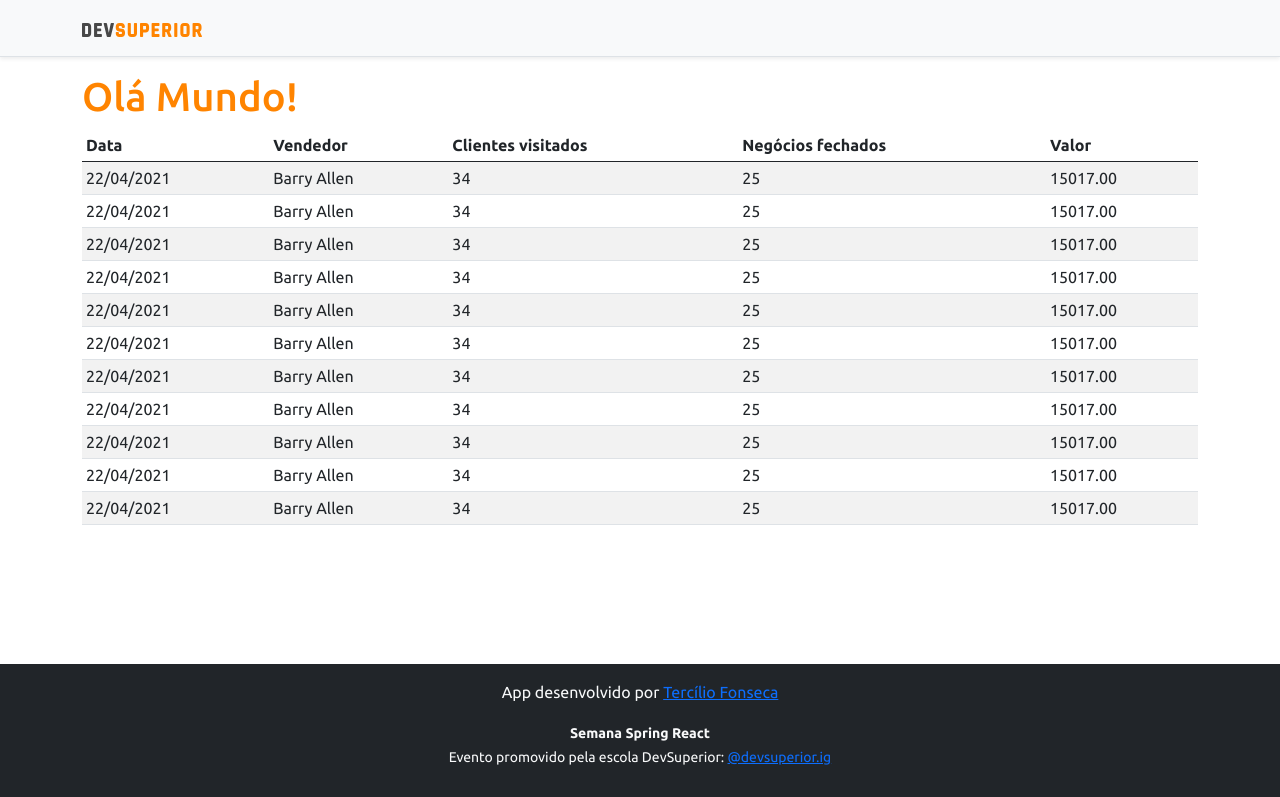
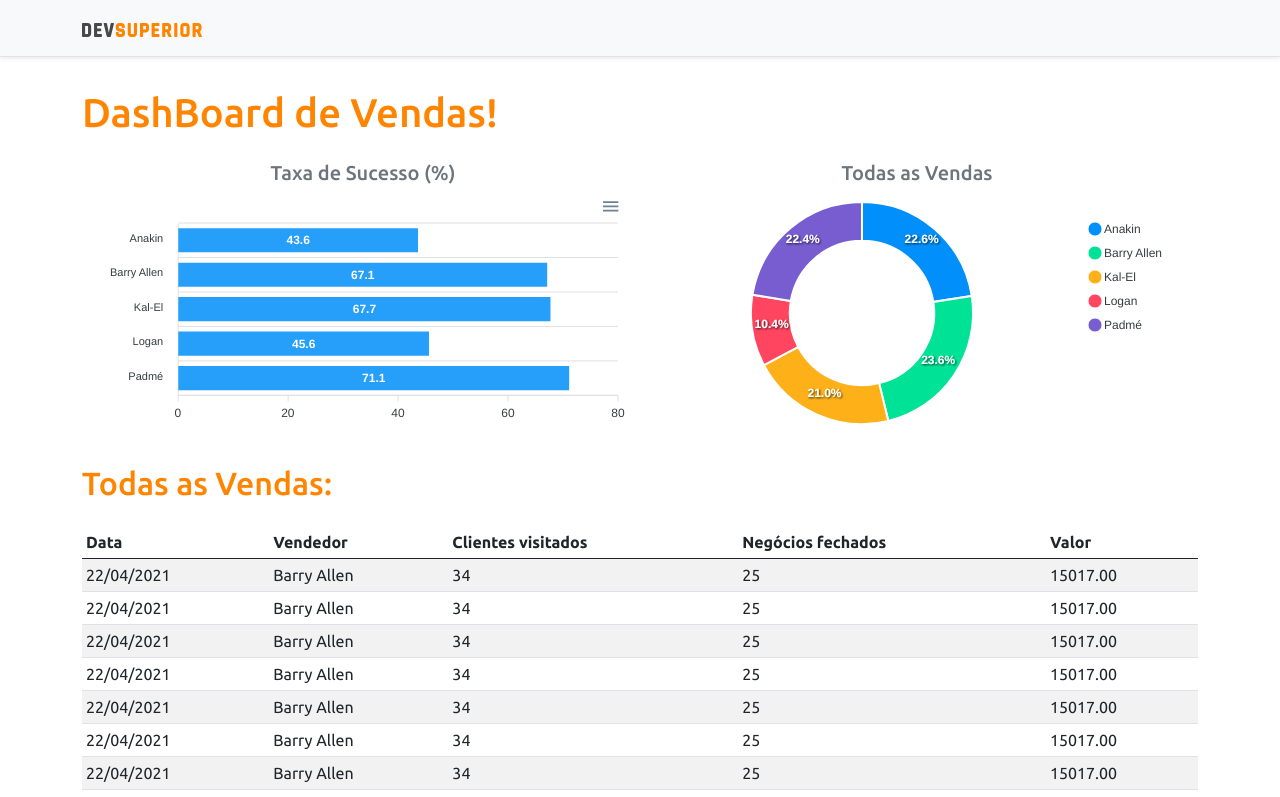
Before and after one commit to Tercilio/projeto-vendas-REACT, a React (Create React App) app in the folder frontend/: page / in a window 1280 px wide. Shown: the top 797 px of the page. Built offline with nearby package versions, Linux system fonts and the light colour scheme.

Commit message:
Static charts

```diff
--- a/frontend/package.json
+++ b/frontend/package.json
@@ -11,9 +11,11 @@
     "@types/node": "^12.0.0",
     "@types/react": "^17.0.0",
     "@types/react-dom": "^17.0.0",
+    "apexcharts": "^3.26.1",
     "bootstrap": "^5.0.0",
     "popper.js": "^1.16.1",
     "react": "^17.0.2",
+    "react-apexcharts": "^1.3.9",
     "react-dom": "^17.0.2",
     "react-scripts": "4.0.3",
     "typescript": "^4.1.2",
--- a/frontend/src/App.tsx
+++ b/frontend/src/App.tsx
@@ -1,17 +1,34 @@
 import NavBar from "components/NavBar";
 import Footer from "components/Footer";
 import DataTable from "components/DataTable";
+import BarChart from "components/BarChart";
+import DonutChart from "components/DonutChart";
 
 function App() {
   return (
     <>
-    <NavBar />
-    <div className="container">
-      <h1 className="text-primary"> Olá Mundo! </h1>
-      <DataTable />
-    </div>
+      <NavBar />
+      <div className="container">
+        <h1 className="text-primary py-3"> DashBoard de Vendas! </h1>
 
-<Footer />
+        <div className="row px-3">
+          <div className="col-sm-6">
+            <h5 className="text-center text-secondary">Taxa de Sucesso (%)</h5>
+            <BarChart />
+          </div>
+          <div className="col-sm-6">
+            <h5  className="text-center text-secondary">Todas as Vendas</h5>
+            <DonutChart />
+          </div>
+        </div>
+
+<div className="py-3">
+  <h2 className="text-primary"> Todas as Vendas: </h2>
+</div>
+        <DataTable />
+      </div>
+
+      <Footer />
     </>
   );
 }
--- /dev/null
+++ b/frontend/src/components/BarChart/index.tsx
@@ -0,0 +1,36 @@
+import Chart from 'react-apexcharts';
+
+
+function BarChart() {
+    const options = {
+        plotOptions: {
+            bar: {
+                horizontal: true,
+            }
+        },
+    };
+
+    const mockData = {
+        labels: {
+            categories: ['Anakin', 'Barry Allen', 'Kal-El', 'Logan', 'Padmé']
+        },
+        series: [
+            {
+                name: "% Sucesso",
+                data: [43.6, 67.1, 67.7, 45.6, 71.1]
+            }
+        ]
+    };
+    return (
+      <Chart
+
+      options={{ ...options, xaxis: mockData.labels}}
+      series={mockData.series}
+      type="bar"
+      height="240"
+
+      />
+    );
+}
+
+export default BarChart;
--- /dev/null
+++ b/frontend/src/components/DonutChart/index.tsx
@@ -0,0 +1,29 @@
+import Chart from 'react-apexcharts';
+
+
+function DonutChart() {
+
+    const mockData = {
+        series: [477138, 499928, 444867, 220426, 473088],
+        labels: ['Anakin', 'Barry Allen', 'Kal-El', 'Logan', 'Padmé']
+    }
+
+    const options = {
+        legend: {
+            show: true
+        }
+    }
+
+    return (
+      <Chart
+
+      options={{ ...options, labels: mockData.labels}}
+      series={mockData.series}
+      type="donut"
+      height="240"
+
+      />
+    );
+}
+
+export default DonutChart;
```
Also changed, not shown: 1 other file (tests, documents, lock files or other folders).
